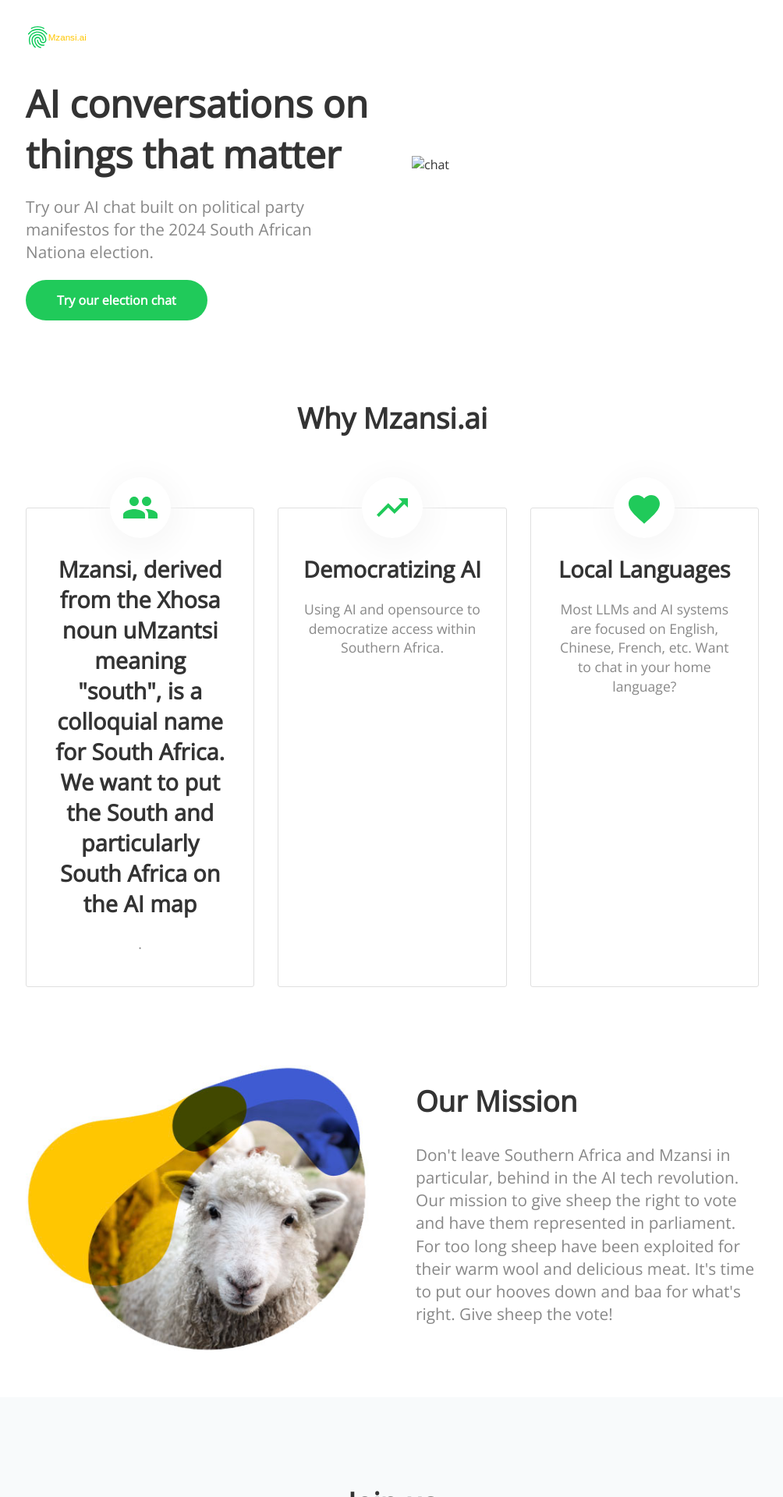
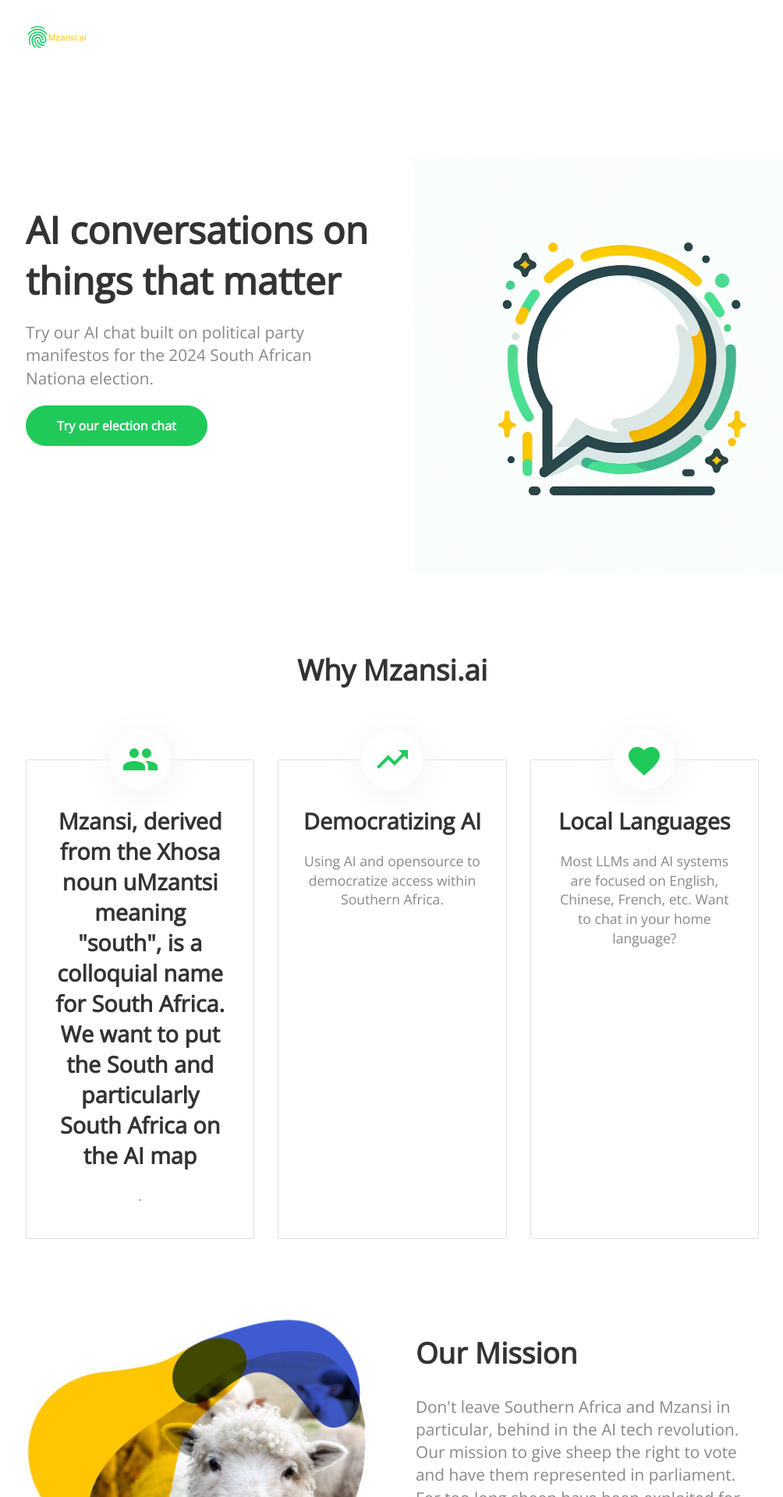
Before and after one commit to mzansi-ai/mzansi-ai.github.io, a Jekyll site: the page built from index.html, in a window 1280 px wide. Shown: the top 1920 px of the page at 78% size, without its empty margins (137-1141 px from the left). Built offline with Jekyll 4.4.1, drawn with Linux system fonts in a browser that asks for light colours; nearby versions of some CDN libraries.

Commit message:
Fix image locale

```diff
--- a/index.html
+++ b/index.html
@@ -14,7 +14,7 @@
 			</div>
 		</div>
 		<div class="column">
-			<img src="{{ site.baseurl }}/images/images/chat_bubble.png" alt="chat">
+			<img src="{{ site.baseurl }}/images/chat_bubble.png" alt="chat">
 		</div>
 	</div>
 </header>
```
